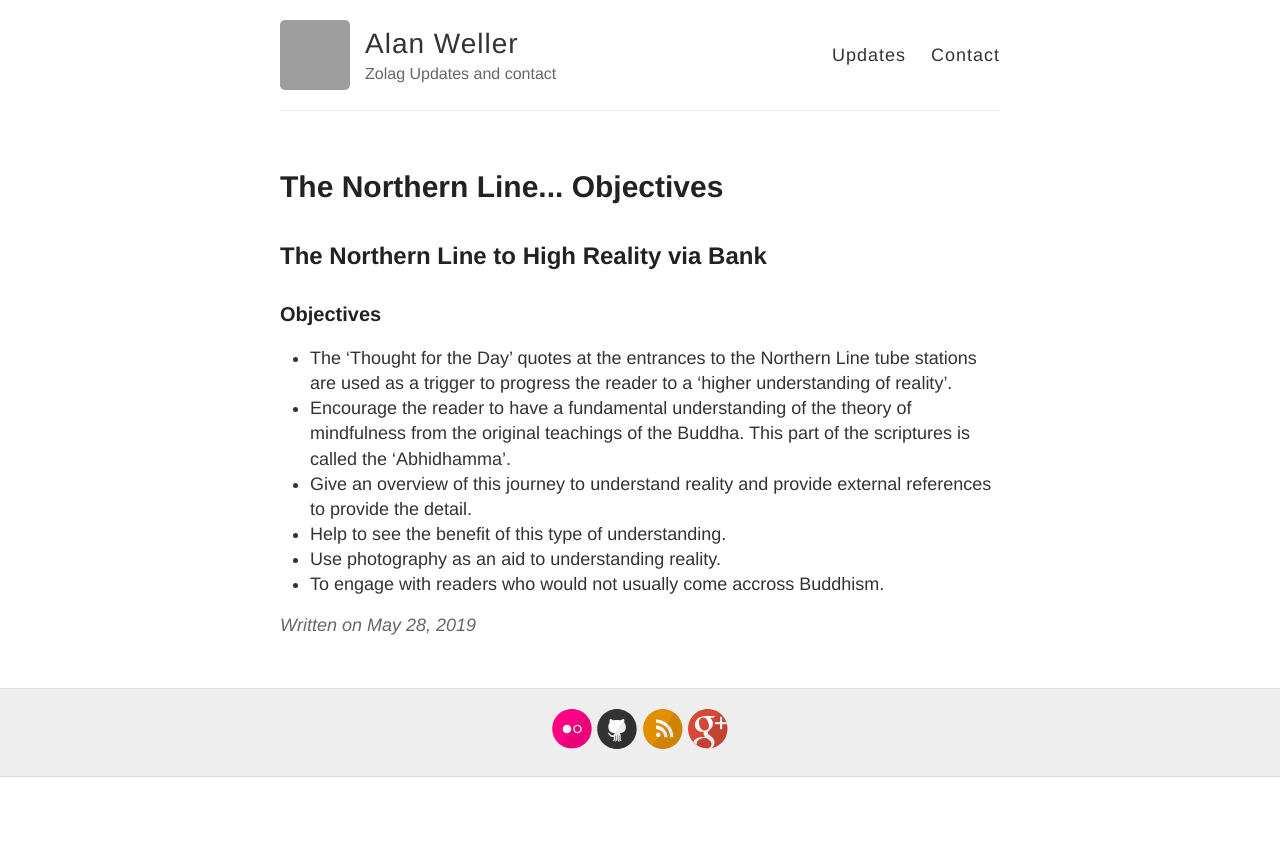
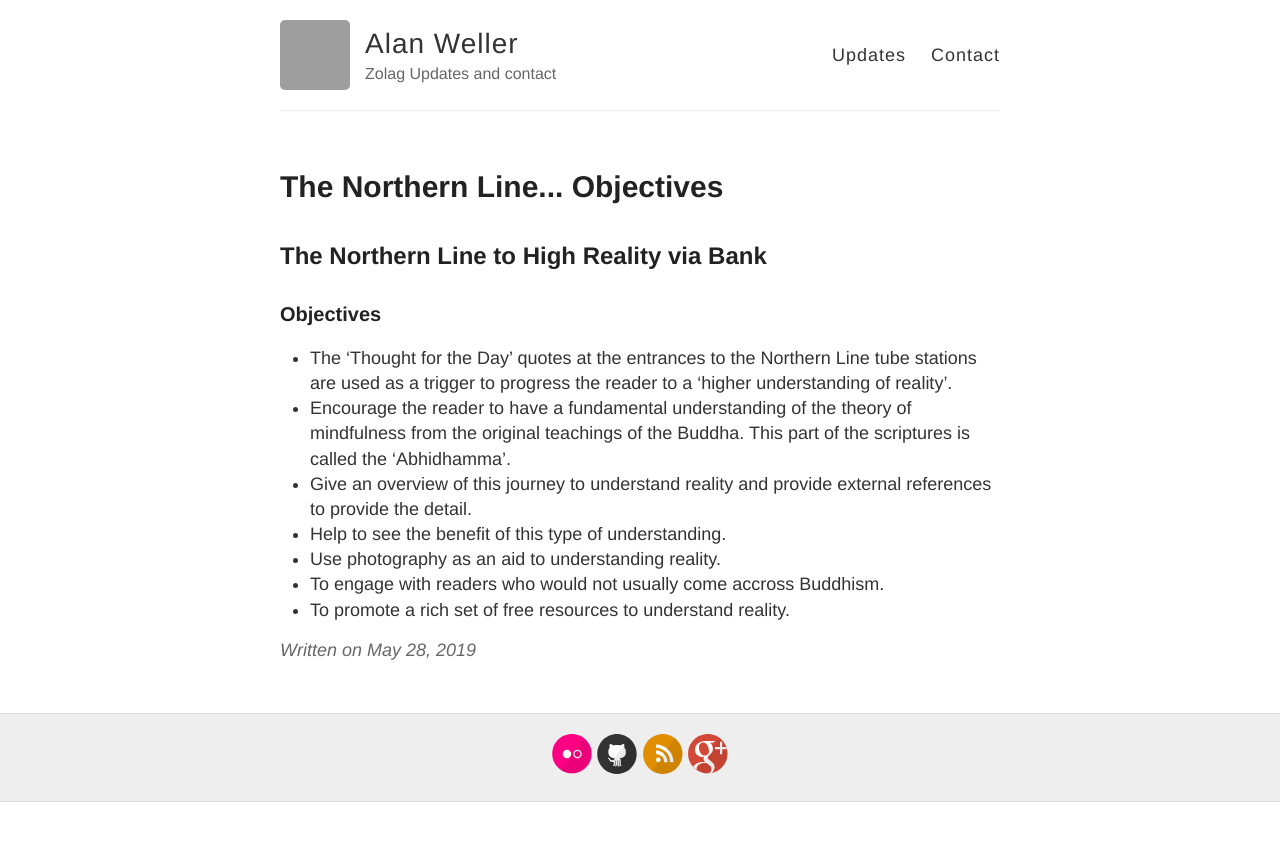
Before and after one commit to alwell/alwell.github.io, a Jekyll site: the page built from _posts/2019-05-28-nlo.md, in a window 1280 px wide. Shown: the top 841 px of the page. Built offline with Jekyll 4.4.1, drawn with Linux system fonts in a browser that asks for light colours; grey boxes are pictures that could not be loaded.

Commit message:
Update 2019-05-28-nlo.md

```diff
--- a/_posts/2019-05-28-nlo.md
+++ b/_posts/2019-05-28-nlo.md
@@ -11,3 +11,4 @@ title: The Northern Line... Objectives
 - Help to see the benefit of this type of understanding.
 - Use photography as an aid to understanding reality.
 - To engage with readers who would not usually come accross Buddhism.
+- To promote a rich set of free resources to understand reality.
```
